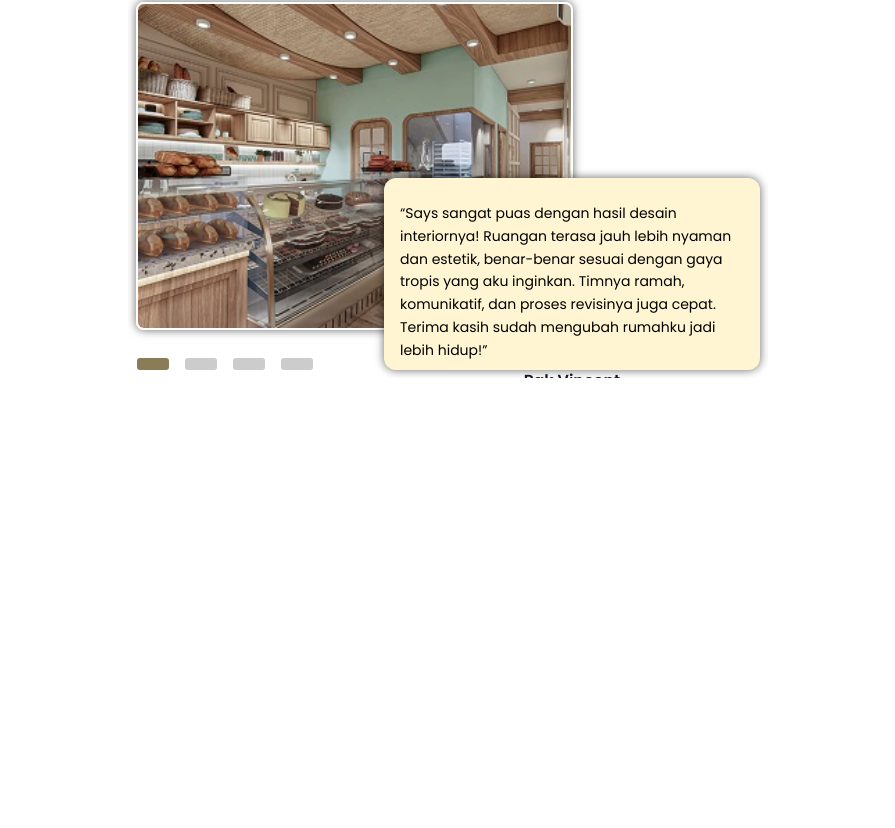
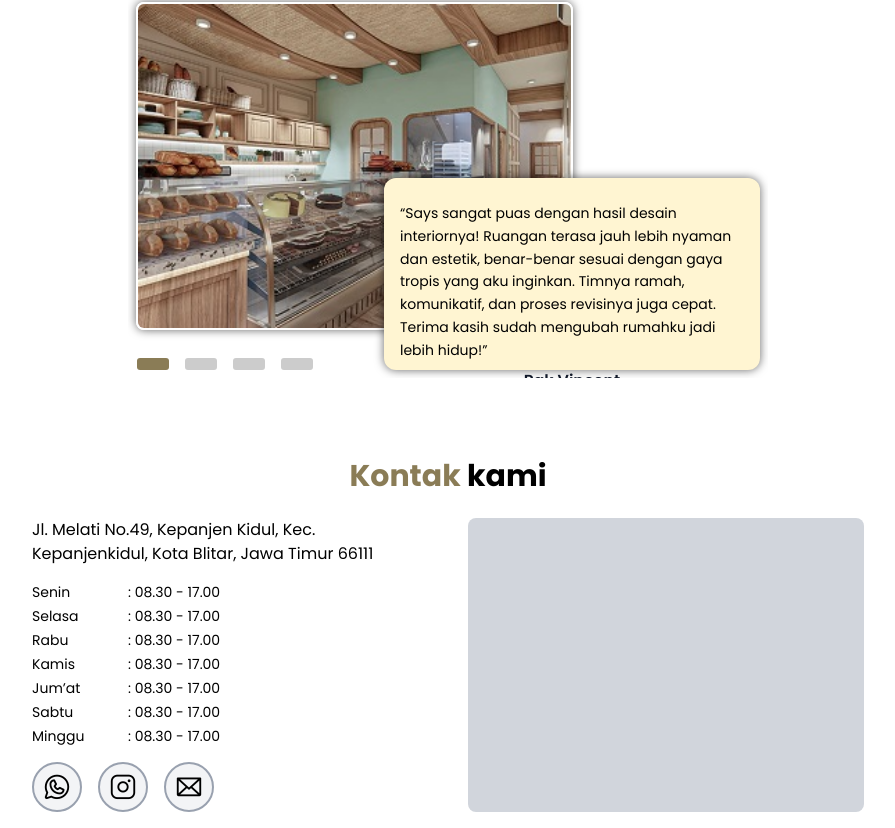
Before and after one commit to IrhamIzza/Web_Desain_Interior, a React (Vite) app: page / in a window 1280 px wide. Shown: the part 1455-2283 px from the top of the page, without its empty margins (192-1087 px from the left). Before the commit the page ends 1849 px from the top, so only its background shows below. Built offline with nearby package versions, Linux system fonts and the light colour scheme.

Commit message:
add kontak kami

```diff
--- a/src/pages/Home.jsx
+++ b/src/pages/Home.jsx
@@ -71,7 +71,45 @@ export default function Home() {
         </h1>
         <TestimonialCarousel />
       </div>
-
+      {/* Kontak Kami */}
+      <div className="flex flex-col gap-6 px-24">
+        <h1 className="text-3xl font-bold text-center">
+          <span className="text-gold">Kontak</span> kami
+        </h1>
+        <div className="flex justify-center gap-10">
+          <div className="flex-1 flex flex-col gap-4">
+            <p>Jl. Melati No.49, Kepanjen Kidul, Kec. Kepanjenkidul, Kota Blitar, Jawa Timur 66111</p>
+            <div className="grid grid-cols-2 gap-y-1 text-sm w-48">
+              <span>Senin</span>
+              <span>: 08.30 - 17.00</span>
+              <span>Selasa</span>
+              <span>: 08.30 - 17.00</span>
+              <span>Rabu</span>
+              <span>: 08.30 - 17.00</span>
+              <span>Kamis</span>
+              <span>: 08.30 - 17.00</span>
+              <span>Jum’at</span>
+              <span>: 08.30 - 17.00</span>
+              <span>Sabtu</span>
+              <span>: 08.30 - 17.00</span>
+              <span>Minggu</span>
+              <span>: 08.30 - 17.00</span>
+            </div>
+            <div className="flex gap-4 text-3xl">
+              <div className="flex bg-gray-100 rounded-full p-2 border-2 border-gray-400">
+                <i class="ph ph-whatsapp-logo"></i>
+              </div>
+              <div className="flex bg-gray-100 rounded-full p-2 border-2 border-gray-400">
+              <i class="ph ph-instagram-logo"></i>
+              </div>
+              <div className="flex bg-gray-100 rounded-full p-2 border-2 border-gray-400">
+              <i class="ph ph-envelope"></i>
+              </div>
+            </div>
+          </div>
+          <div className="flex-1 bg-gray-300 w-full rounded-lg"></div>
+        </div>
+      </div>
     </div>
   );
 }
```
